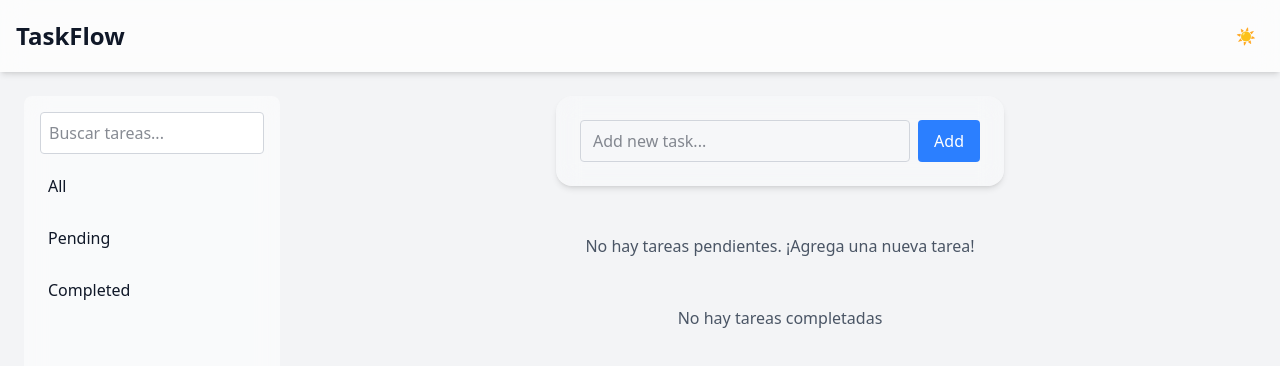
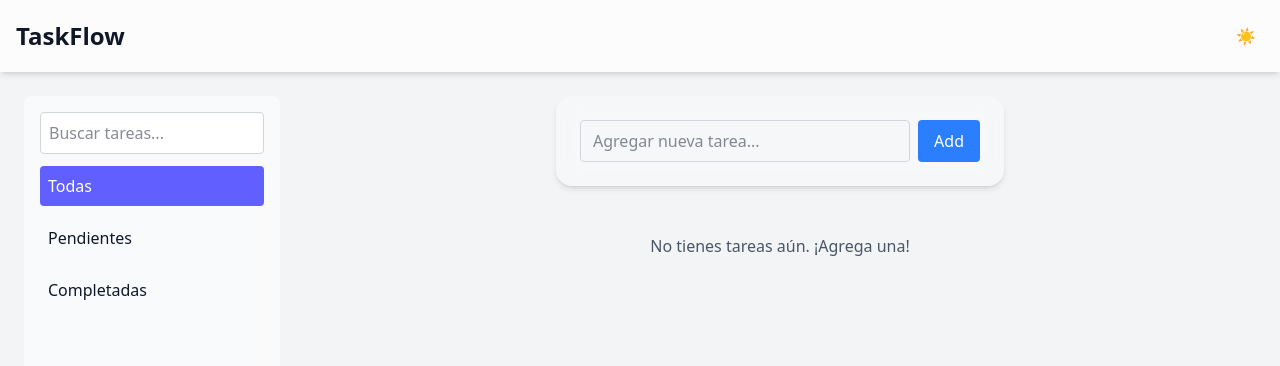
Before and after one commit to eliasjr89/taskflow-app, a Vue app: page / in a window 1280 px wide. Shown: the top 366 px of the page. Built offline with nearby package versions, Linux system fonts and the light colour scheme.

Commit message:
add filters to sidebar

```diff
--- a/src/App.vue
+++ b/src/App.vue
@@ -1,5 +1,5 @@
 <script setup lang="ts">
-import { onMounted } from "vue";
+import { onMounted, ref, computed } from "vue";
 import { useTaskState } from "./composables/useTaskState";
 import { useTasks } from "./composables/useTask";
 
@@ -11,48 +11,49 @@
 const { loadTask } = useTasks();
 
 onMounted(loadTask);
+
+// filtro actual
+const selectedFilter = ref<"all" | "pending" | "completed">("all");
+
+function handleFilter(filter: "all" | "pending" | "completed") {
+  selectedFilter.value = filter;
+}
+
+// lista filtrada
+const filteredTasks = computed(() => {
+  if (selectedFilter.value === "pending") return pendingTasks.value;
+  if (selectedFilter.value === "completed") return completedTasks.value;
+  return [...pendingTasks.value, ...completedTasks.value];
+});
 </script>
 
 <template>
-  <MainLayout>
-    <!-- Formulario de nueva tarea -->
+  <MainLayout @filter="handleFilter">
     <AddTaskForm
-      class="w-full max-w-md mb-8 backdrop-blur-md bg-white/30 dark:bg-gray-800/30 rounded-2xl p-6 shadow-lg hover:scale-[1.02] transition-transform duration-300" />
+      class="w-full max-w-md mb-8 backdrop-blur-md bg-white/30 dark:bg-gray-800/30 rounded-2xl p-6 shadow-lg hover:scale-[1.02] transition-transform" />
 
-    <!-- Listas de tareas -->
-    <div class="w-full max-w-md space-y-8">
-      <!-- Tareas pendientes -->
-      <div class="animate-fadeInUp">
-        <template v-if="pendingTasks.length">
-          <h2
-            class="text-2xl font-semibold mb-4 text-gray-900 dark:text-gray-100">
-            Pending Tasks
-          </h2>
-          <TaskList
-            :tasks="pendingTasks"
-            class="backdrop-blur-md bg-white/30 dark:bg-gray-800/30 rounded-2xl p-4 shadow-md hover:shadow-xl transition-shadow duration-300" />
-        </template>
+    <div class="w-full max-w-md space-y-8 animate-fadeInUp">
+      <template v-if="filteredTasks.length">
+        <h2 class="text-2xl font-semibold mb-4 capitalize">
+          {{ selectedFilter }} Tasks
+        </h2>
 
-        <template v-else>
-          <div class="text-center text-gray-600 dark:text-gray-300 p-4">
-            <p>No hay tareas pendientes. ¡Agrega una nueva tarea!</p>
-          </div>
-        </template>
-      </div>
-      <!-- Tareas completadas -->
-      <div v-if="completedTasks.length" class="animate-fadeInUp delay-150">
-        <h2 class="text-2xl font-semibold mb-4">Completed Tasks</h2>
         <TaskList
-          :tasks="completedTasks"
-          class="backdrop-blur-md bg-white/30 dark:bg-gray-800/30 rounded-2xl p-4 shadow-md hover:shadow-xl transition-shadow duration-300" />
-      </div>
+          :tasks="filteredTasks"
+          class="backdrop-blur-md bg-white/30 dark:bg-gray-800/30 rounded-2xl p-4 shadow-md hover:shadow-xl" />
+      </template>
 
-      <!-- Mensaje si no hay tareas completadas -->
-      <div
-        v-else
-        class="animate-fadeInUp delay-150 text-gray-600 dark:text-gray-300 text-center">
-        <p>No hay tareas completadas</p>
-      </div>
+      <template v-else>
+        <div class="text-center text-gray-600 dark:text-gray-300 p-4">
+          <p v-if="selectedFilter === 'all'">
+            No tienes tareas aún. ¡Agrega una!
+          </p>
+          <p v-else-if="selectedFilter === 'pending'">
+            No hay tareas pendientes.
+          </p>
+          <p v-else>No hay tareas completadas.</p>
+        </div>
+      </template>
     </div>
   </MainLayout>
 </template>
--- a/src/components/AddTaskForm.vue
+++ b/src/components/AddTaskForm.vue
@@ -22,7 +22,7 @@
       id="new-task"
       type="text"
       v-model="newTask"
-      placeholder="Add new task..."
+      placeholder="Agregar nueva tarea..."
       class="flex-1 border border-gray-300 rounded px-3 py-2 focus:outline-none focus:ring-2 focus:ring-blue-400" />
     <button
       type="submit"
--- a/src/components/MainLayout.vue
+++ b/src/components/MainLayout.vue
@@ -1,14 +1,24 @@
 <script setup lang="ts">
 import Sidebar from "./Sidebar.vue";
 import Navbar from "./Navbar.vue";
+
+const emit = defineEmits<{
+  (e: "filter", value: "all" | "pending" | "completed"): void;
+}>();
+
+function forwardFilter(value: "all" | "pending" | "completed") {
+  emit("filter", value);
+}
 </script>
 
 <template>
   <div
     class="min-h-screen flex flex-col bg-gray-100 dark:bg-gray-900 text-gray-900 dark:text-gray-100 transition-colors duration-500">
     <Navbar />
+
     <div class="flex flex-1 gap-6 p-6">
-      <Sidebar />
+      <Sidebar @filter="forwardFilter" />
+
       <main class="flex-1 flex flex-col items-center">
         <slot />
       </main>
--- a/src/components/Navbar.vue
+++ b/src/components/Navbar.vue
@@ -1,5 +1,5 @@
 <script setup lang="ts">
-import { useTheme } from "../types/usThemes";
+import { useTheme } from "../composables/usThemes";
 
 const { isDark, toggleTheme } = useTheme();
 </script>
--- a/src/components/Sidebar.vue
+++ b/src/components/Sidebar.vue
@@ -1,22 +1,61 @@
+<script setup lang="ts">
+import { ref } from "vue";
+
+// Mantiene el filtro activo (solo para estilos visuales)
+const active = ref<"all" | "pending" | "completed">("all");
+
+// Emitimos al padre cuando se seleccione un filtro
+const emit = defineEmits<{
+  (e: "filter", value: "all" | "pending" | "completed"): void;
+}>();
+
+function selectFilter(value: "all" | "pending" | "completed") {
+  active.value = value;
+  emit("filter", value);
+}
+</script>
+
 <template>
   <aside
     class="hidden md:flex flex-col w-64 p-4 bg-white/50 dark:bg-gray-800/50 backdrop-blur-md rounded-lg gap-3">
+    <!-- Buscador -->
     <input
       type="text"
       placeholder="Buscar tareas..."
       class="w-full p-2 rounded border border-gray-300 dark:border-gray-700 bg-white dark:bg-gray-900 text-gray-900 dark:text-gray-100 focus:outline-none focus:ring-2 focus:ring-indigo-400 transition" />
 
+    <!-- Botones de filtro -->
     <button
-      class="p-2 rounded hover:bg-indigo-100 dark:hover:bg-indigo-700 transition text-left w-full">
-      All
+      @click="selectFilter('all')"
+      :class="[
+        'p-2 rounded transition text-left w-full cursor-pointer',
+        active === 'all'
+          ? 'bg-indigo-500 text-white'
+          : 'hover:bg-indigo-100 dark:hover:bg-indigo-700',
+      ]">
+      Todas
     </button>
+
     <button
-      class="p-2 rounded hover:bg-indigo-100 dark:hover:bg-indigo-700 transition text-left w-full">
-      Pending
+      @click="selectFilter('pending')"
+      :class="[
+        'p-2 rounded transition text-left w-full cursor-pointer',
+        active === 'pending'
+          ? 'bg-indigo-500 text-white'
+          : 'hover:bg-indigo-100 dark:hover:bg-indigo-700',
+      ]">
+      Pendientes
     </button>
+
     <button
-      class="p-2 rounded hover:bg-indigo-100 dark:hover:bg-indigo-700 transition text-left w-full">
-      Completed
+      @click="selectFilter('completed')"
+      :class="[
+        'p-2 rounded transition text-left w-full cursor-pointer',
+        active === 'completed'
+          ? 'bg-indigo-500 text-white'
+          : 'hover:bg-indigo-100 dark:hover:bg-indigo-700',
+      ]">
+      Completadas
     </button>
   </aside>
 </template>
--- /dev/null
+++ b/src/composables/useTaskFilter.ts
@@ -0,0 +1,26 @@
+import { ref, computed } from "vue";
+import { useTaskState } from "./useTaskState";
+
+const filter = ref<"all" | "pending" | "completed">("all");
+
+export function useTaskFilter() {
+  const { pendingTasks, completedTasks } = useTaskState();
+
+  const filteredTasks = computed(() => {
+    if (filter.value === "pending") return pendingTasks.value;
+    if (filter.value === "completed") return completedTasks.value;
+
+    // all
+    return [...pendingTasks.value, ...completedTasks.value];
+  });
+
+  const setFilter = (value: "all" | "pending" | "completed") => {
+    filter.value = value;
+  };
+
+  return {
+    filter,
+    filteredTasks,
+    setFilter,
+  };
+}
```
Also changed, not shown: src/composables/usThemes.ts (renamed from src/types/usThemes.ts).
